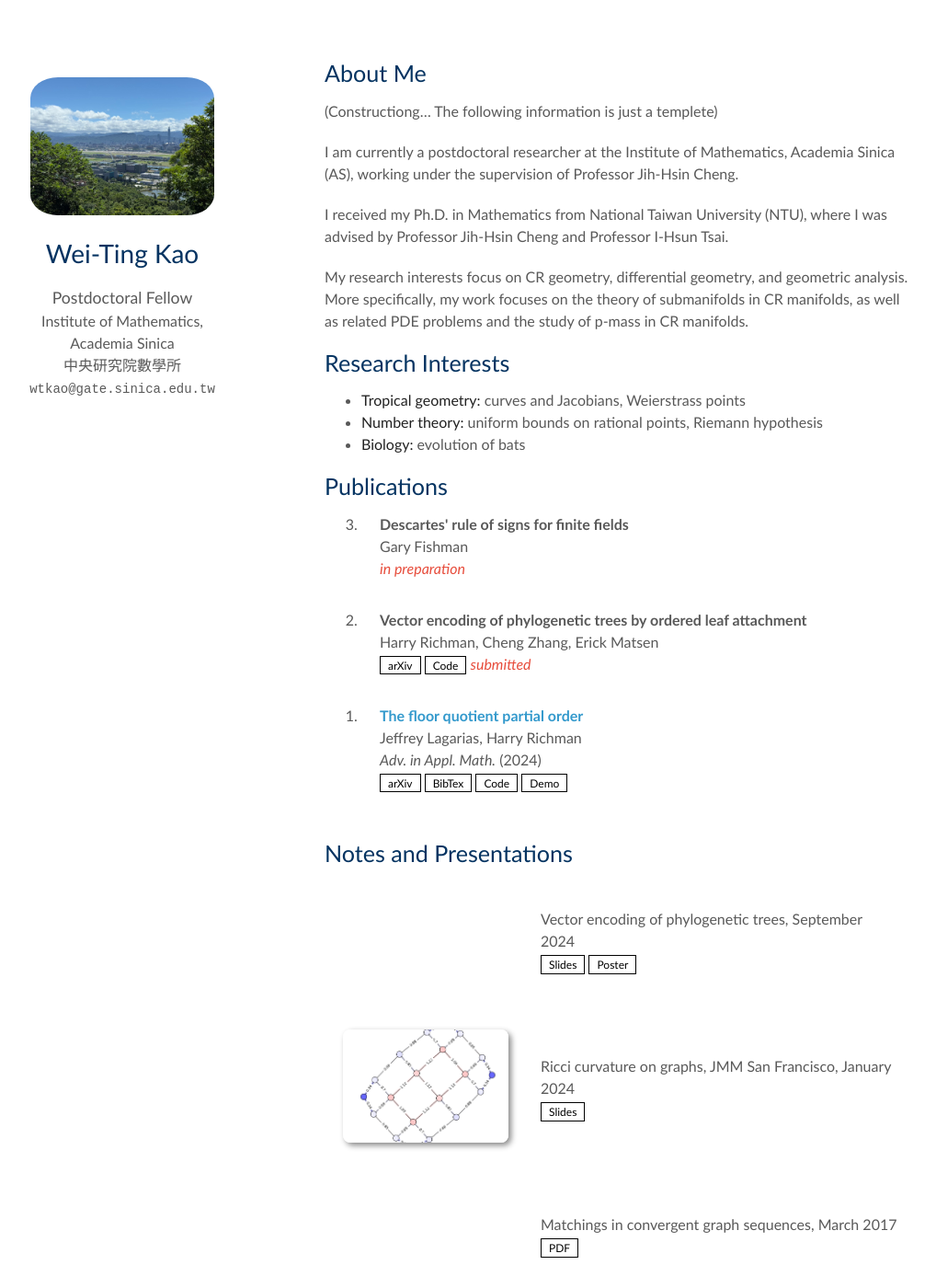
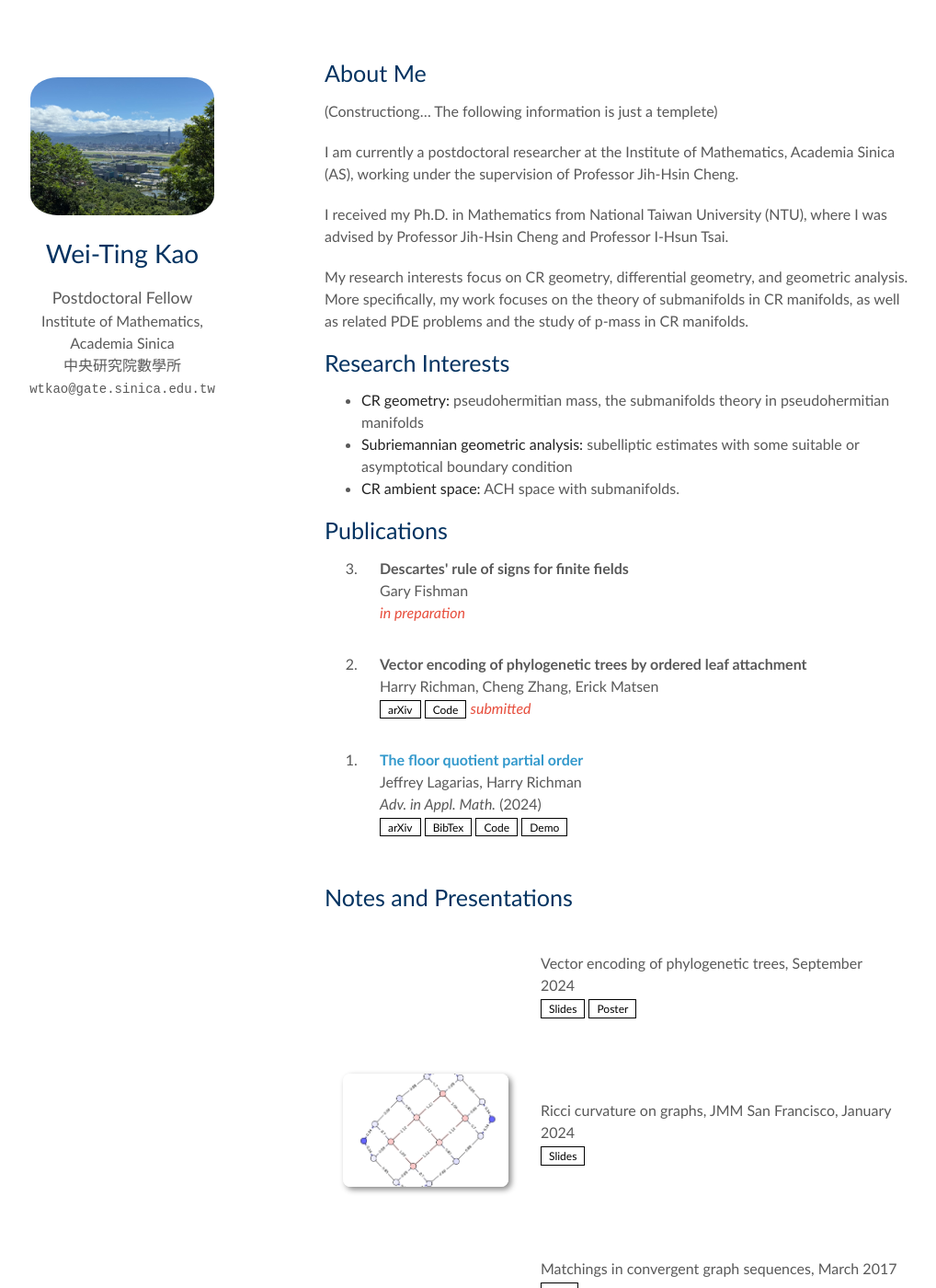
Before and after one commit to wtkao727/wtkao727.github.io, a Jekyll site: the page built from index.md, in a window 1280 px wide and 1400 px high. Shown: the whole window at 92% size, without its empty margins (87-1105 px from the left). Built offline with Jekyll 4.4.1, drawn with Linux system fonts in a browser that asks for light colours; a style sheet for code colours, icons or effects is not loaded; our own code applies the rules of GitHub Pages for plain Markdown files; some of the changed text lies outside the part shown.

Commit message:
Update index.md

```diff
--- a/index.md
+++ b/index.md
@@ -20,9 +20,9 @@ $\pi_k(\mathrm{Sym}^\infty \mathcal M^\mathrm{trop}_g)$.
 
 ## Research Interests
 
-- **Tropical geometry:** curves and Jacobians, Weierstrass points
-- **Number theory:** uniform bounds on rational points, Riemann hypothesis
-- **Biology:** evolution of bats
+- **CR geometry:** pseudohermitian mass, the submanifolds theory in pseudohermitian manifolds
+- **Subriemannian geometric analysis:** subelliptic estimates with some suitable or asymptotical boundary condition
+- **CR ambient space:** ACH space with submanifolds.
 
 <!--## News
 
@@ -43,17 +43,16 @@ $\pi_k(\mathrm{Sym}^\infty \mathcal M^\mathrm{trop}_g)$.
 {% include_relative _includes/notes.html %}
 
 ## Teaching
+(TBD)
 
-I have experience teaching the fundamental theorem of calculus
-\\[ \int_a^b f'(x) \, dx = f(b) - f(a) .\\]
-This is related to the isomorphism
-$\mathrm{Pic}^0(X) \cong H^0(X, \Omega^1)^\vee / H_1(X, \mathbb Z)$
-when $X$ is an algebraic curve.
+**National Taiwan University**
 
-**University of Washington**
+<!--
 
 - [Math 115](https://dept.math.lsa.umich.edu/courses/115/), Calculus 1, Fall 2019
 - [Math 208](https://sites.math.washington.edu/~m208/), Linear Algebra, Fall 2020
+-->
+
 
 <!--
 
```
